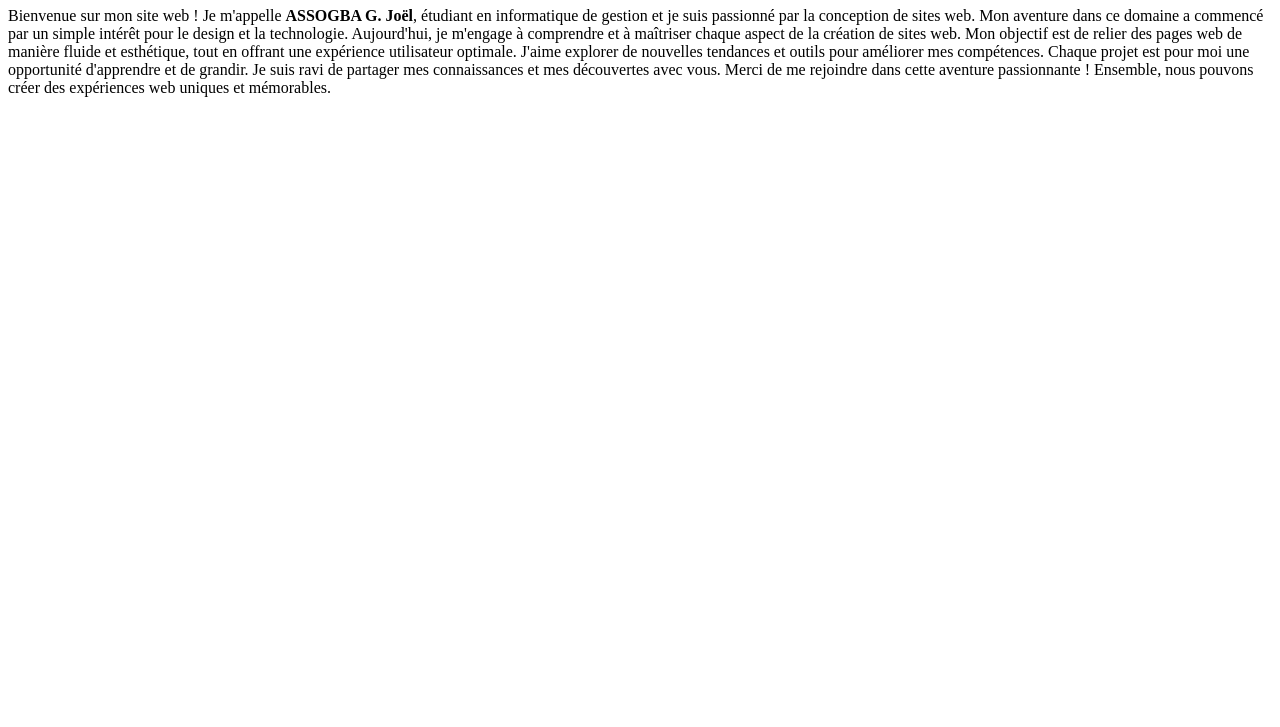
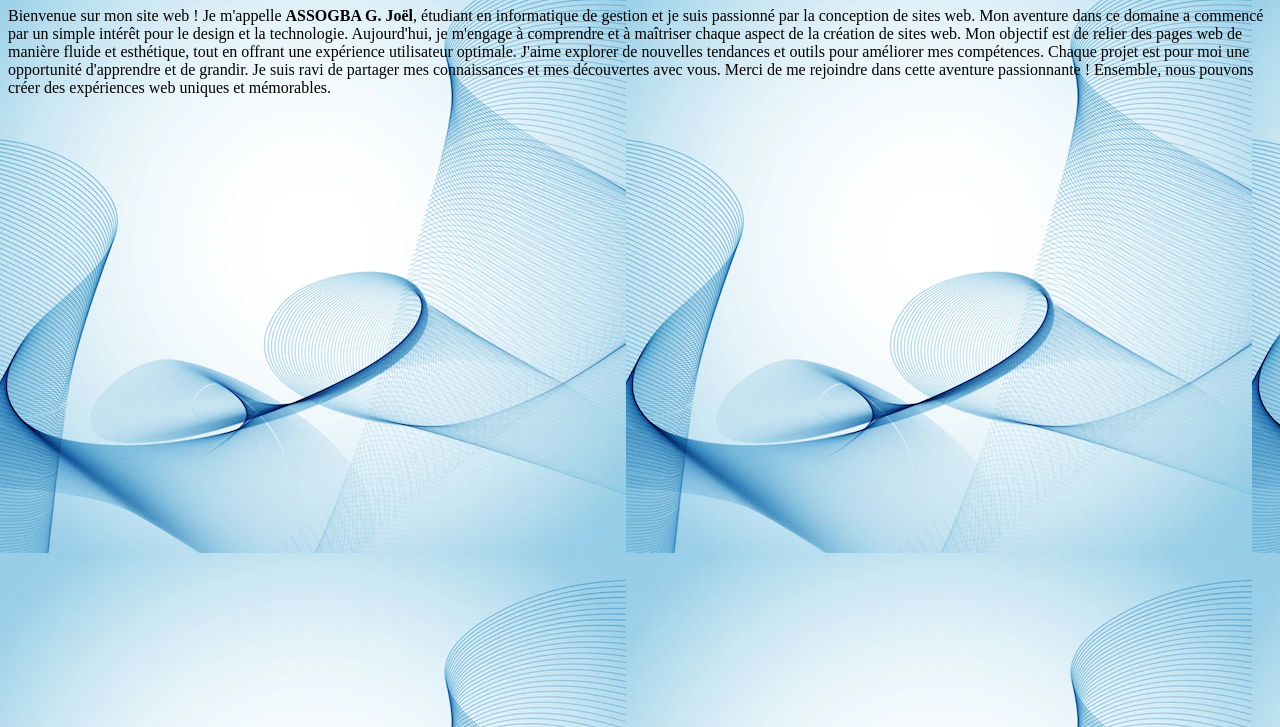
Before and after one commit to ASSOGBA-joel/monsiteweb, a plain HTML site: page apropos.html in a window 1280 px wide. Shown: the part 73-800 px from the top of the page. Drawn offline with Linux system fonts and the light colour scheme.

Commit message:
Update apropos.html

```diff
--- a/apropos.html
+++ b/apropos.html
@@ -5,7 +5,7 @@
   <meta http-equiv="CONTENT-TYPE" content="text/html; charset=UTF-8">
   <title>Apropos</title>
 </head>
-<body style="background-image: url(images/photob.webp)">
+<body style="background-image: url(photob.webp)">
   <center><h1>
     À PROPOS
   </center></h1>
```
